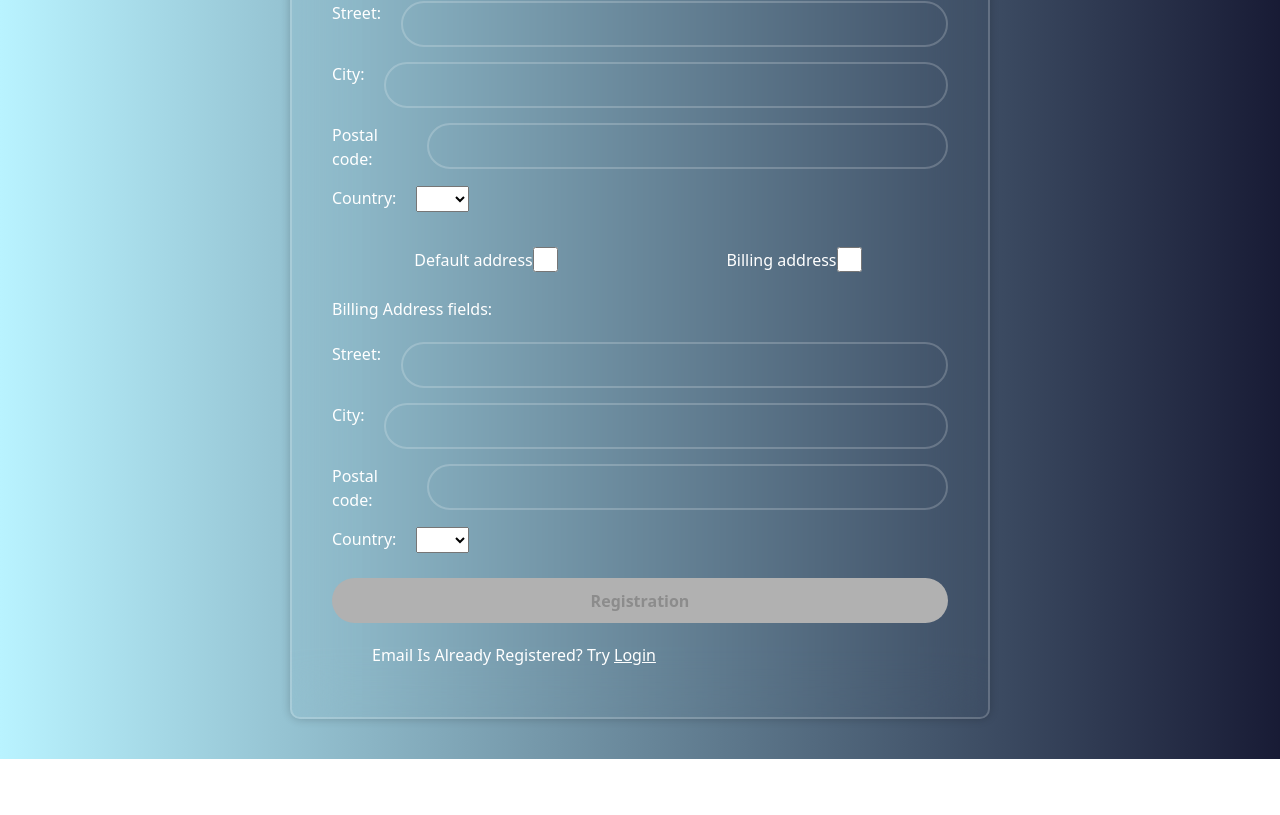
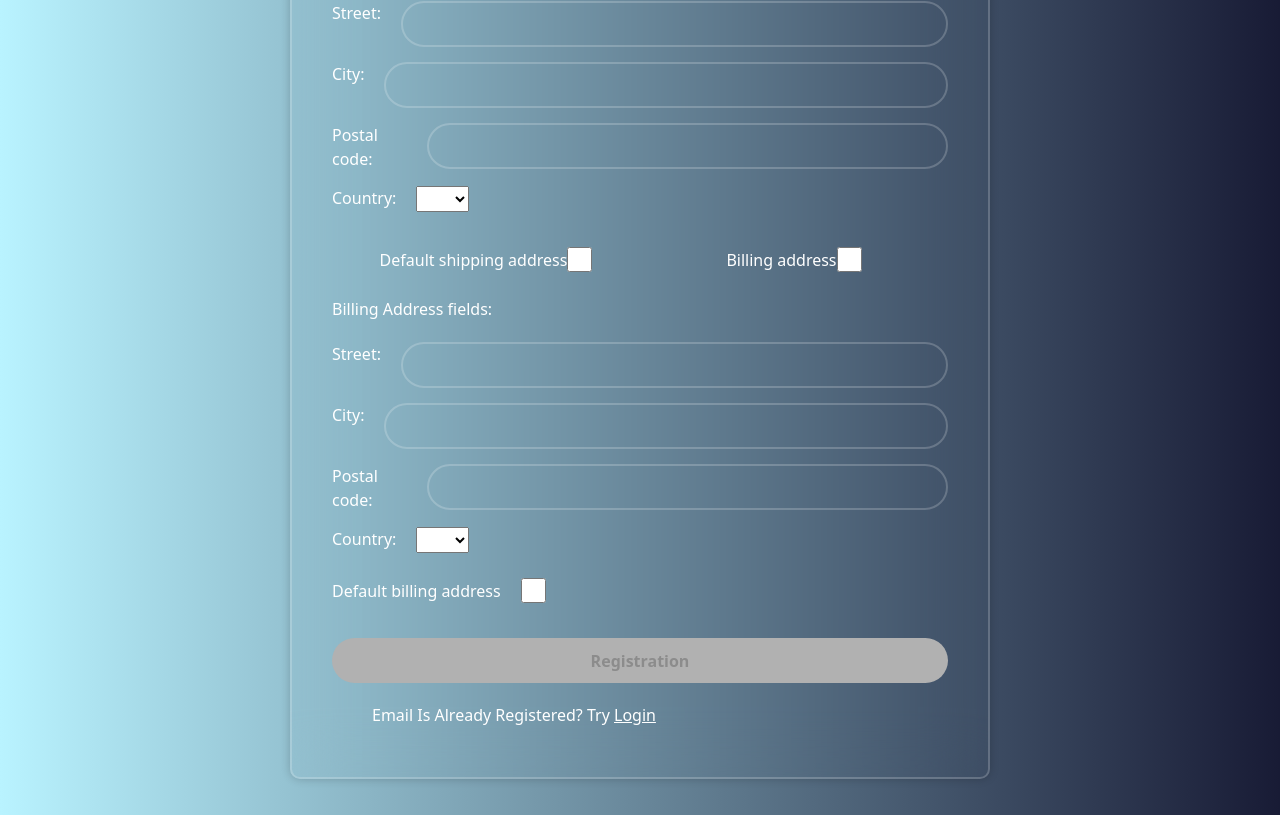
Before and after one commit to RS-Tech-Artisans/eCommerce-React, a React app: page /register in a window 1280 px wide. Shown: the part 595-1410 px from the top of the page. Before the commit the page ends 1354 px from the top, so only its background shows below. Built offline with nearby package versions, Linux system fonts and the light colour scheme; what @commercetools/platform-sdk, @commercetools/sdk-client-v2 would draw is missing.

Commit message:
feat: add default billing address

```diff
--- a/src/pages/Registration.tsx
+++ b/src/pages/Registration.tsx
@@ -56,6 +56,8 @@ export default function Registration() {
 
   const [defaultAddress, setDefaultAddress] = useState<boolean>(false);
   const [billingAddress, setBillingAddress] = useState<boolean>(false);
+  const [defaultBillingAddress, setDefaultBillingAddress] =
+    useState<boolean>(false);
 
   const [emailErr, setEmailErr] = useState('Please fill out this field'),
     [passwordErr, setPasswordErr] = useState('Please fill out this field'),
@@ -447,7 +449,7 @@ export default function Registration() {
         </div>
         <div style={{ display: 'flex' }}>
           <div className="registration-form_checkbox">
-            <label htmlFor="default-address">Default address</label>
+            <label htmlFor="default-address">Default shipping address</label>
             <input
               id="default-address"
               type="checkbox"
@@ -598,6 +600,23 @@ export default function Registration() {
           {countryFillBilling && countryErrBilling && !billingAddress && (
             <div style={{ color: 'red' }}>{countryErrBilling}</div>
           )}
+
+          <div style={{ display: 'flex' }}>
+            <div className="registration-form_checkbox">
+              <label htmlFor="default-billing-address">
+                Default billing address
+              </label>
+              <input
+                id="default-billing-address"
+                type="checkbox"
+                name="default-billing-address"
+                checked={defaultBillingAddress}
+                onChange={(): void => {
+                  setDefaultBillingAddress(!defaultBillingAddress);
+                }}
+              />
+            </div>
+          </div>
         </div>
         <div>
           <button
@@ -613,6 +632,7 @@ export default function Registration() {
                 postalCode,
                 'US',
                 defaultAddress,
+                defaultBillingAddress,
                 streetBilling,
                 cityBilling,
                 postalCodeBilling,
--- a/src/utils/Registration.ts
+++ b/src/utils/Registration.ts
@@ -28,6 +28,7 @@ export const useRegistration = () => {
     postalCode: string,
     country: string,
     defaultAddress: boolean,
+    defaultBillingAddress: boolean,
     streetBilling: string,
     cityBilling: string,
     postalCodeBilling: string,
@@ -58,6 +59,7 @@ export const useRegistration = () => {
               },
             ],
             defaultShippingAddress: defaultAddress ? 0 : undefined,
+            defaultBillingAddress: defaultBillingAddress ? 1 : undefined,
             billingAddresses: [1],
           },
         })
```
